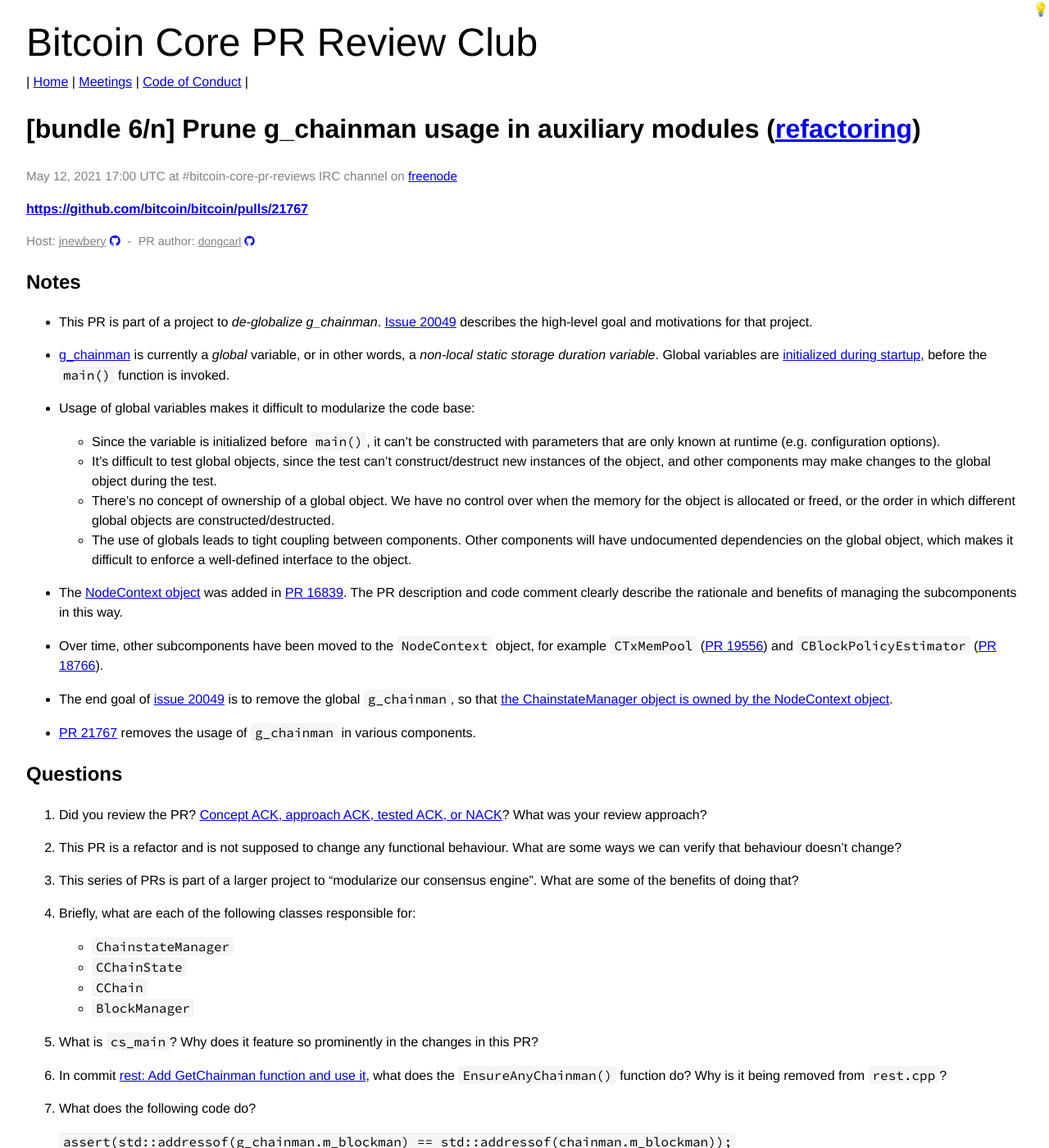
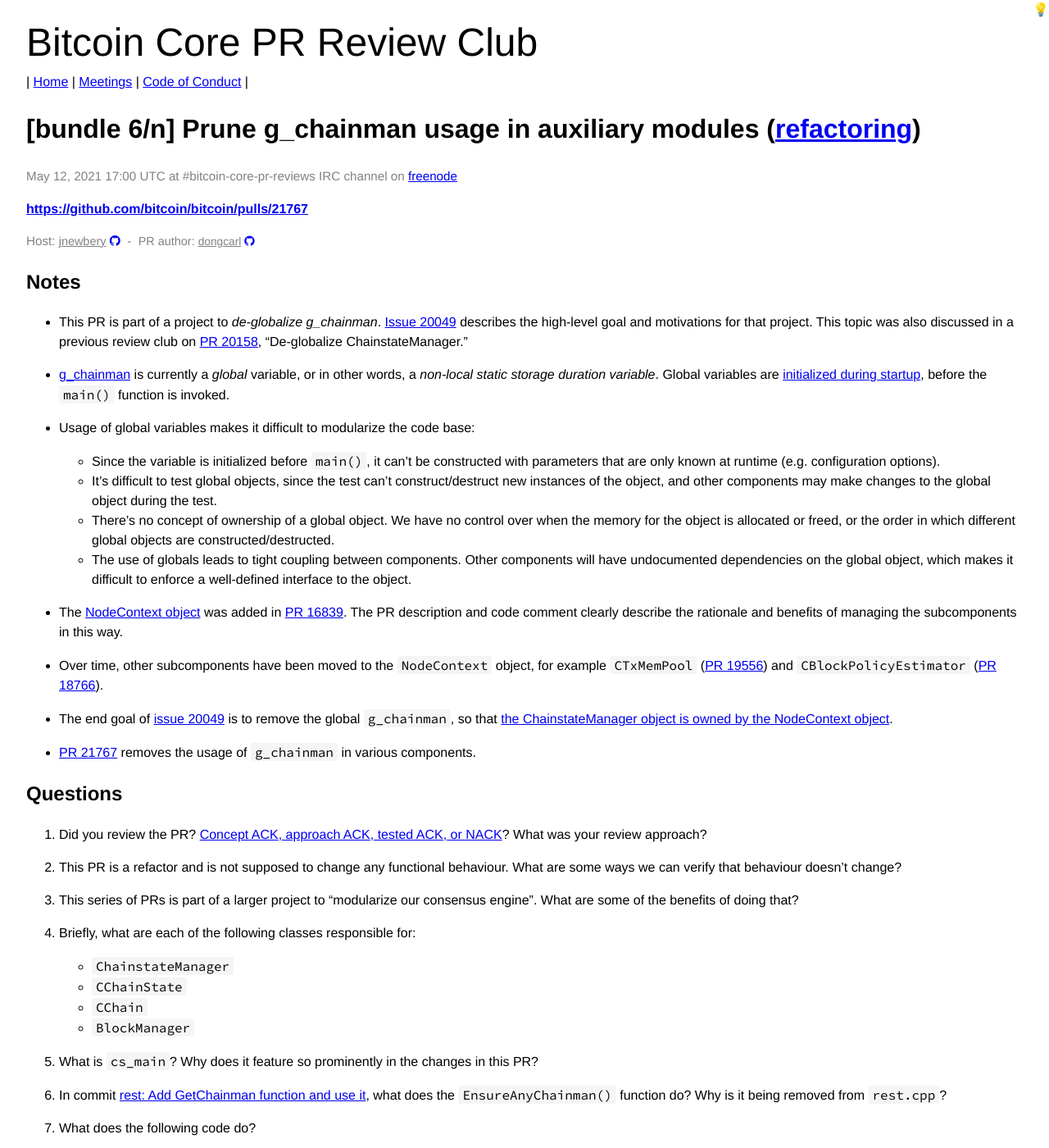
Before and after one commit to bitcoin-core-review-club/website, a Jekyll site: the page built from _posts/2021-05-12-#21767.md, in a window 1280 px wide and 1400 px high. Shown: the whole window at 82% size. Built offline with Jekyll 4.4.1, drawn with Linux system fonts in a browser that asks for light colours; some of the changed text lies outside the part shown.

Commit message:
n21767 notes: link to related n20158

```diff
--- a/_posts/2021-05-12-#21767.md
+++ b/_posts/2021-05-12-#21767.md
@@ -14,7 +14,8 @@
 
 - This PR is part of a project to _de-globalize g_chainman_. [Issue
   20049](https://github.com/bitcoin/bitcoin/issues/20049) describes the high-level
-  goal and motivations for that project.
+  goal and motivations for that project. This topic was also discussed in a
+  previous review club on [PR 20158](/20158), "De-globalize ChainstateManager."
 
 - [g_chainman](https://github.com/bitcoin/bitcoin/blob/5925f1e65/src/validation.cpp#L102)
   is currently a _global_ variable, or in other words, a _non-local static
@@ -90,7 +91,7 @@
 
 8. Why does the last commit in [PR
    21866](https://github.com/bitcoin/bitcoin/pull/21866) change
-   `NodeContext.chainman` from a raw pointer to a `std::unique_ptr`. What
+   `NodeContext.chainman` from a raw pointer to a `std::unique_ptr`? What
    ownership semantics does a unique_ptr connote? What are the benefits of
    using a _smart pointer_ (unique_ptr or shared_ptr) over a _raw pointer_?
 
```
Also changed, not shown: _posts/2020-10-28-#20158.md (line endings or trailing spaces).
